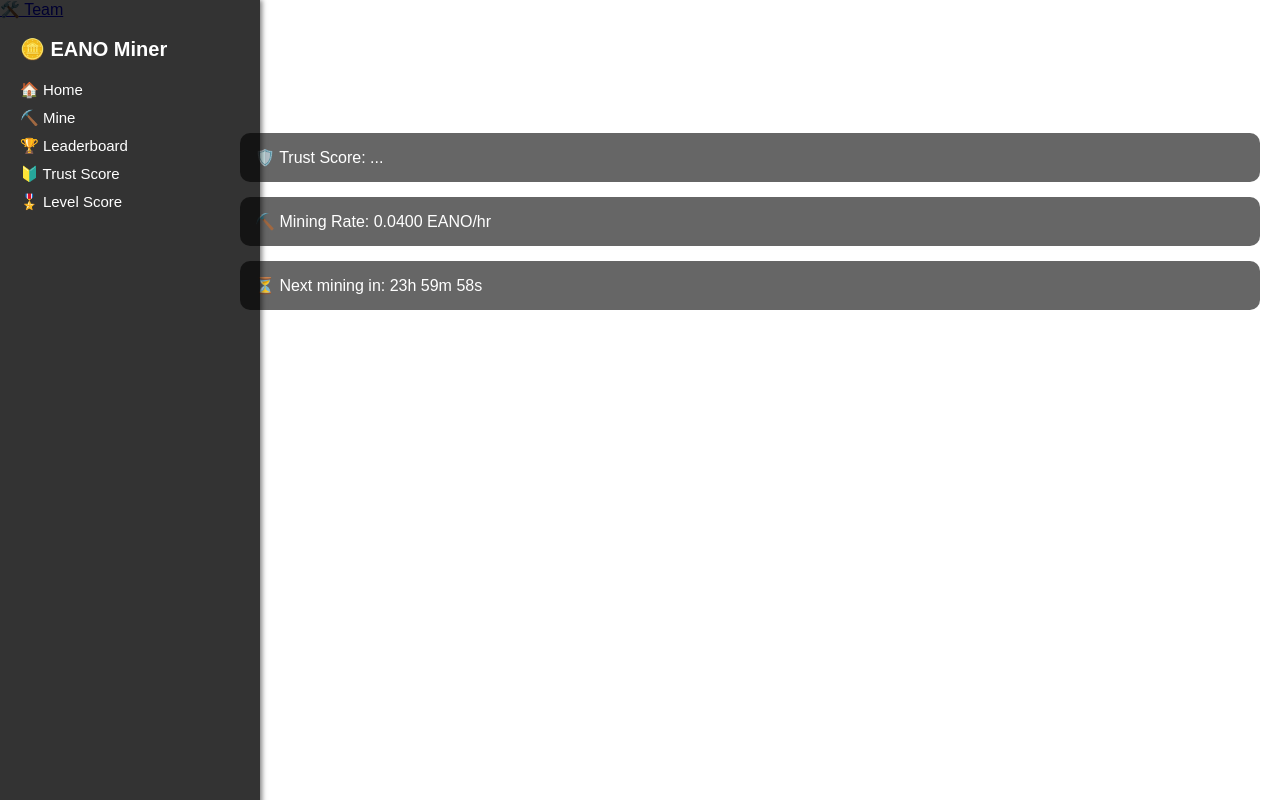
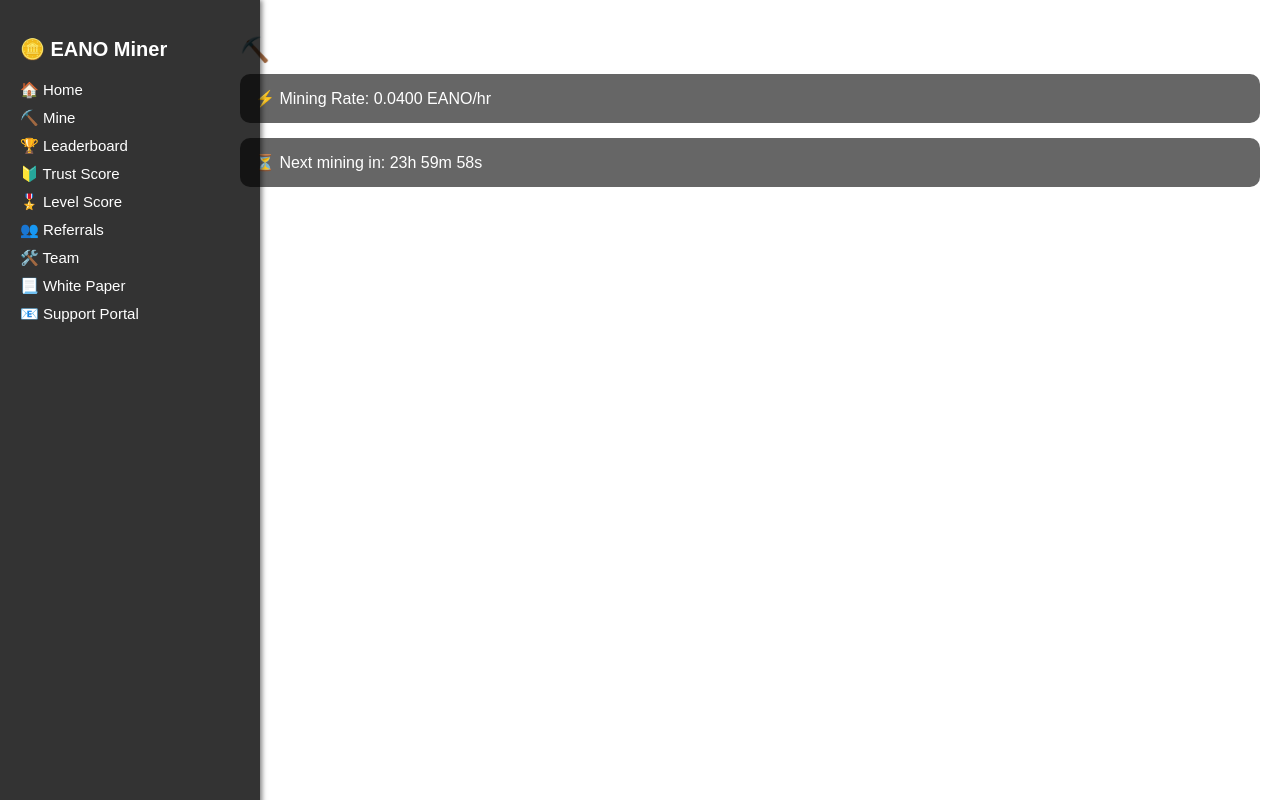
Before and after one commit to Eano-santus/Eano-coin, a plain HTML site: page index.html in a window 1280 px wide. Both pictures are taken after a click on the link "⛏️ Mine". Drawn offline with Linux system fonts and the light colour scheme; no server answers.

Commit message:
Update index.html

```diff
--- a/index.html
+++ b/index.html
@@ -84,6 +84,7 @@
     import { getAnalytics } from "https://www.gstatic.com/firebasejs/9.6.1/firebase-analytics.js";
     import { getAuth, onAuthStateChanged } from "https://www.gstatic.com/firebasejs/9.6.1/firebase-auth.js";
     import { getFirestore, doc, getDoc } from "https://www.gstatic.com/firebasejs/9.6.1/firebase-firestore.js";
+
     const firebaseConfig = {
       apiKey: "AIzaSyCzNpblYEjxZvOtuwao3JakP-FaZAT-Upw",
       authDomain: "eano-miner.firebaseapp.com",
@@ -129,6 +130,8 @@
         const userDocRef = doc(db, "users", user.uid);
         const userSnap = await getDoc(userDocRef);
 
+        document.getElementById("profileBox").innerText = `👤 Logged in as: ${user.email}`;
+
         if (userSnap.exists()) {
           const userData = userSnap.data();
           const trustScore = userData.trustScore || 0;
@@ -155,12 +158,22 @@
       }, 3000);
 
       document.getElementById("mineBtn").addEventListener("click", () => {
+        const main = document.querySelector(".main");
+        main.innerHTML = `
+          <h1>⛏️ Mine EANO Coin</h1>
+          <div class="box">⚡ Mining Rate: 0.0400 EANO/hr</div>
+          <div class="box" id="countdown">⏳ Next mining in: ...</div>
+          <div class="box warning" id="warning" style="display: none;">
+            ⚠️ Your Trust Score is low. Invite and mine daily to increase it!
+          </div>
+        `;
         startCountdown();
       });
     });
   </script>
 </head>
 <body>
+  <!-- Welcome Splash -->
   <div id="welcome-screen" style="
     position: fixed;
     top: 0; left: 0; width: 100%; height: 100%;
@@ -180,26 +193,26 @@
     </div>
   </div>
 
+  <!-- Sidebar -->
   <div class="sidebar">
     <h2>🪙 EANO Miner</h2>
-    <a href="#">🏠 Home</a>
+    <a href="#" onclick="location.reload()">🏠 Home</a>
     <a href="#" id="mineBtn">⛏️ Mine</a>
     <a href="#">🏆 Leaderboard</a>
     <a href="#">🔰 Trust Score</a>
     <a href="#">🎖️ Level Score</a>
-    </div>
+    <a href="#">👥 Referrals</a>
     <a href="#">🛠️ Team</a>
+    <a href="#">📃 White Paper</a>
+    <a href="#">📧 Support Portal</a>
   </div>
 
+  <!-- Main Content -->
   <div class="main">
     <h1>Welcome to EANO Coin Mining</h1>
     <p>Mine EANO Coin and build your trust and level!</p>
+    <div class="box" id="profileBox">👤 Logged in as: ...</div>
     <div class="box" id="trustScore">🛡️ Trust Score: ...</div>
-    <div class="box" id="miningRate">⛏️ Mining Rate: 0.0400 EANO/hr</div>
-    <div class="box" id="countdown">⏳ Next mining in: ...</div>
-    <div class="box warning" id="warning" style="display: none;">
-      ⚠️ Your Trust Score is low. You can still mine at full speed. Invite and mine daily to increase it!
-    </div>
   </div>
 </body>
 </html>
```
